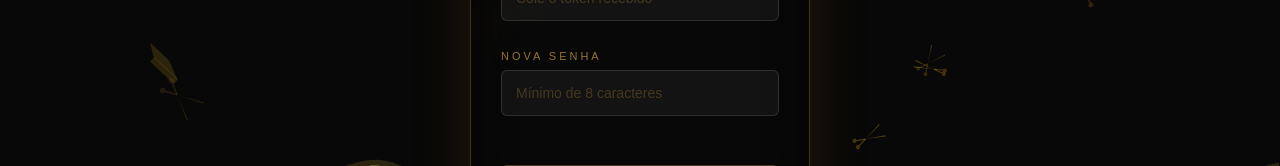
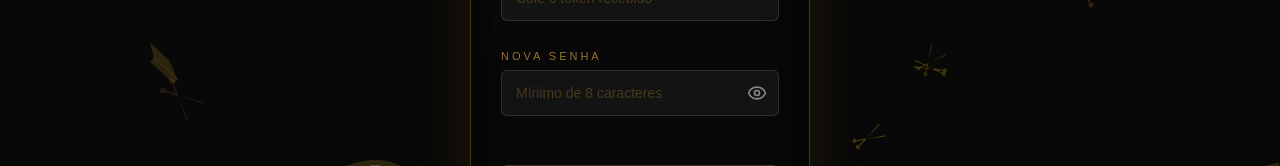
Before and after one commit to DeyoMateus/barbearia-interface, a React (Vite) app: page /1/reset-password in a window 1280 px wide. Shown: the part 425-591 px from the top of the page. Built offline with nearby package versions, Linux system fonts and the light colour scheme; no server answers; a web font is replaced by a local one.

Commit message:
debug imagem

```diff
--- a/src/containers/ResetPassword/index.jsx
+++ b/src/containers/ResetPassword/index.jsx
@@ -5,6 +5,7 @@ import * as yup from "yup";
 import { api } from "../../services/api.js";
 import { toast } from "react-toastify";
 import { useParams, useNavigate, useSearchParams } from "react-router-dom";
+import { Eye, EyeOff } from "lucide-react";
 
 // Helpers e componentes visuais
 import { createTools, renderFrame } from "../../utils/canvasHelpers";
@@ -25,13 +26,24 @@ import { Button } from "../../components/Button";
 
 const LOGO_PADRAO = "https://placehold.co/200x200/1a1a1a/c9a84c?text=Logo";
 
+const formatImageUrl = (path, fallback) => {
+  if (!path) return fallback;
+  if (path.startsWith("http")) return path;
+  const baseURL = api.defaults.baseURL || "http://localhost:3333";
+  return `${baseURL}/${path.replace(/^\//, "")}`;
+};
+
 export function ResetPassword() {
   const { barbershopSlug } = useParams();
   const [searchParams] = useSearchParams();
   const navigate = useNavigate();
 
-  // Dados do Tenant (Barbearia)
+  // Estados para controlar a visibilidade da Senha
+  const [showPassword, setShowPassword] = useState(false);
+
+  // Dados e carregamento da Barbearia (Logo e Nome)
   const [barbershopData, setBarbershopData] = useState(null);
+  const [loadingBarbershop, setLoadingBarbershop] = useState(true);
 
   // Parâmetros recebidos da URL (ex: ?token=xxx&email=xxx)
   const tokenFromUrl = searchParams.get("token") || "";
@@ -69,20 +81,29 @@ export function ResetPassword() {
     },
   });
 
-  // 1. Busca os dados da barbearia (Logo e Nome) de forma segura
+  // 1. Busca os dados da barbearia (Logo e Nome) corretamente do banco
   useEffect(() => {
     let isMounted = true;
 
     async function loadBarbershopData() {
-      if (!barbershopSlug) return;
+      if (!barbershopSlug) {
+        setLoadingBarbershop(false);
+        return;
+      }
 
       try {
-        const response = await api.get(`/barbershops/slug/${barbershopSlug}`);
+        const response = await api.get(`/barbershops/${barbershopSlug}`, {
+          withCredentials: false,
+        });
         if (isMounted) {
           setBarbershopData(response.data);
         }
       } catch (error) {
         console.error("Erro ao carregar marca da barbearia:", error);
+      } finally {
+        if (isMounted) {
+          setLoadingBarbershop(false);
+        }
       }
     }
 
@@ -148,6 +169,11 @@ export function ResetPassword() {
     }
   };
 
+  const logoUrl = formatImageUrl(
+    barbershopData?.logo_url || barbershopData?.logo,
+    LOGO_PADRAO,
+  );
+
   return (
     <Container ref={containerRef}>
       <CanvasBackground ref={canvasRef} />
@@ -157,10 +183,18 @@ export function ResetPassword() {
         <CardBottomBorder />
 
         <BrandArea>
+          {loadingBarbershop ? (
+            <div
+              style={{
+                width: 80,
+                height: 80,
+                borderRadius: "50%",
+                background: "rgba(255,255,255,0.05)",
+              }}
+            />
+          ) : (
             <img
-            src={
-              barbershopData?.avatar_url || barbershopData?.logo || LOGO_PADRAO
-            }
+              src={logoUrl}
               alt={barbershopData?.name || "Barbearia"}
               className="new-logo"
               style={{
@@ -170,6 +204,7 @@ export function ResetPassword() {
                 objectFit: "cover",
               }}
             />
+          )}
           <p
             style={{
               marginTop: "10px",
@@ -209,11 +244,37 @@ export function ResetPassword() {
 
           <InputContainer>
             <label>Nova Senha</label>
+            <div
+              style={{
+                position: "relative",
+                display: "flex",
+                alignItems: "center",
+              }}
+            >
               <input
-              type="password"
+                type={showPassword ? "text" : "password"}
                 placeholder="Mínimo de 8 caracteres"
+                autoComplete="new-password"
                 {...register("new_password")}
+                style={{ width: "100%", paddingRight: "40px" }}
               />
+              <button
+                type="button"
+                onClick={() => setShowPassword(!showPassword)}
+                style={{
+                  position: "absolute",
+                  right: "12px",
+                  background: "transparent",
+                  border: "none",
+                  cursor: "pointer",
+                  display: "flex",
+                  alignItems: "center",
+                  color: "#888",
+                }}
+              >
+                {showPassword ? <EyeOff size={20} /> : <Eye size={20} />}
+              </button>
+            </div>
             <p>{errors?.new_password?.message}</p>
           </InputContainer>
 
```
Lines whose indentation alone changed are shown as unchanged.
